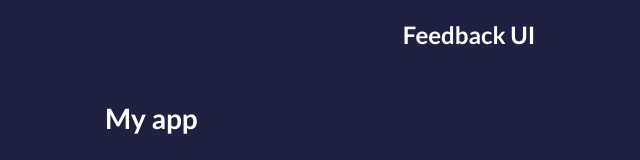
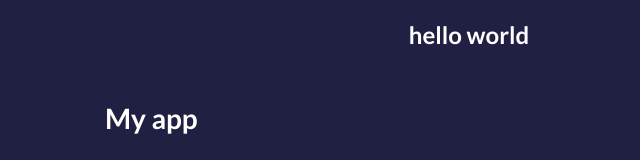
Before and after one commit to oliveroliverio/ud-brad-traversy-react-front-to-back-2022, a React (Create React App) app: page / in a window 1280 px wide. Shown: the top 160 px of the page, without its empty margins (171-811 px from the left). Built offline with nearby package versions, Linux system fonts and the light colour scheme.

Commit message:
01-passing props to components

```diff
--- a/src/App.js
+++ b/src/App.js
@@ -4,7 +4,7 @@ import Header from './components/Header'
 function App() {
 	return (
 		<>
-			<Header></Header>
+			<Header text='hello world'></Header>
 			<div className='container'>
 				<h1>My app</h1>
 			</div>
--- /dev/null
+++ b/src/components/Header.js
@@ -0,0 +1,11 @@
+function Header({ text }) {
+	return (
+		<header>
+			<div className='container'>
+				<h2>{text}</h2>
+			</div>
+		</header>
+	)
+}
+
+export default Header
--- a/src/components/Header.jsx
+++ /dev/null
@@ -1,11 +0,0 @@
-function Header() {
-	return (
-<header>
-	<div className="container">
-		<h2>Feedback UI</h2>
-	</div>
-</header>
-	)
-}
-
-export default Header
```
